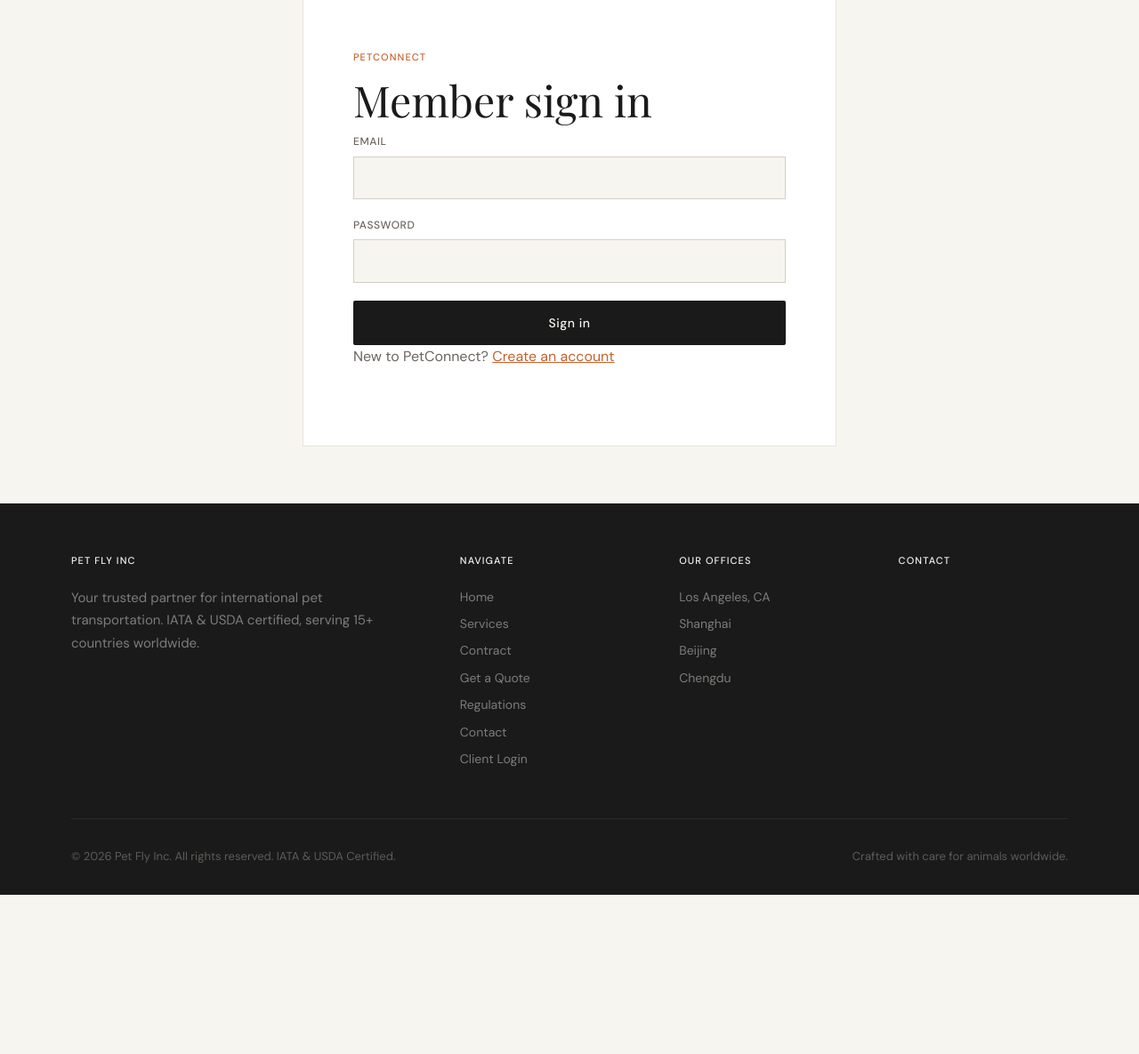
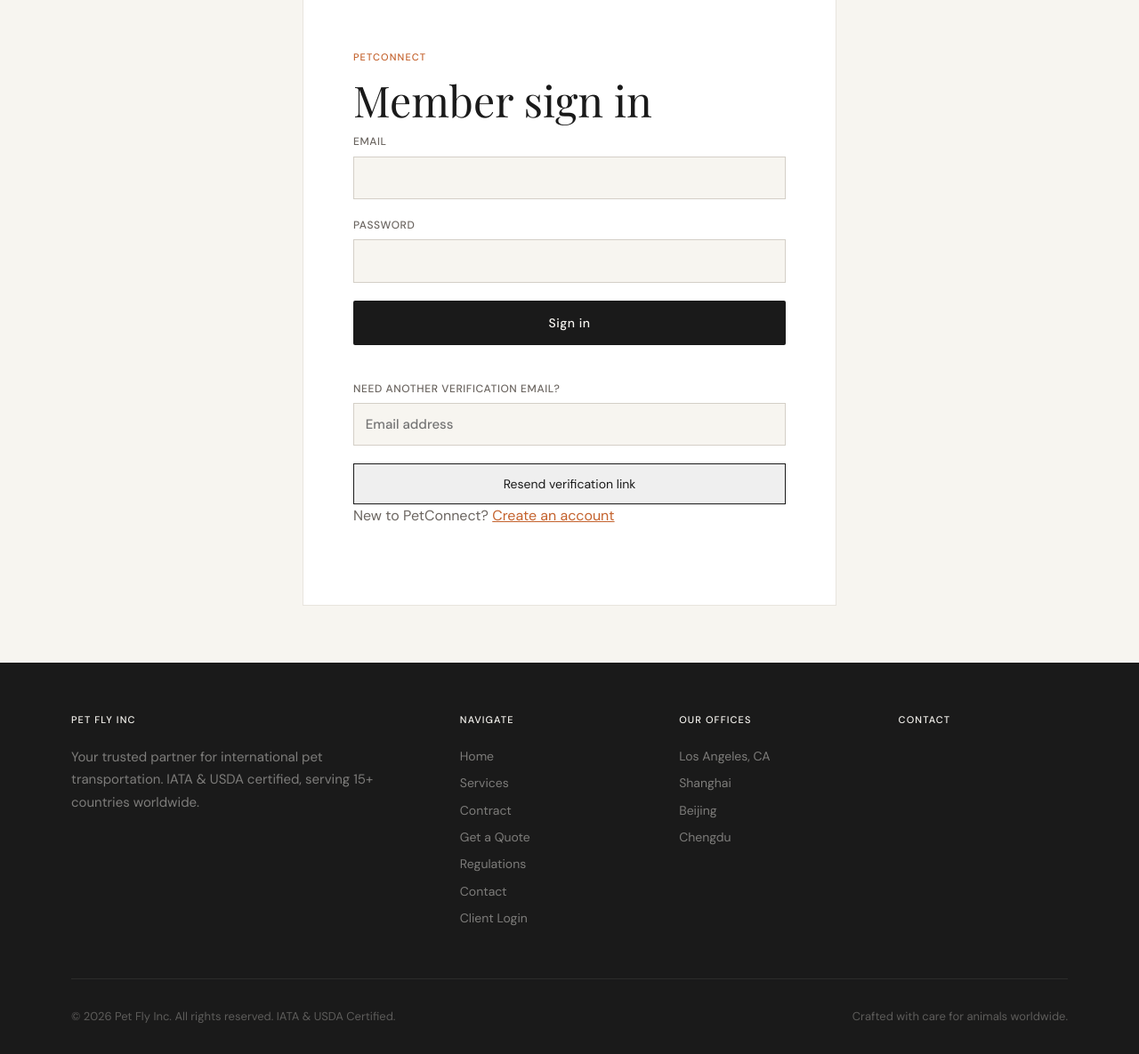
Before and after one commit to Petflyusa/PetFlyInc, a Node project: template views/login.ejs in a window 1280 px wide. Shown: the part 129-1314 px from the top of the page at 89% size. Before the commit the page ends 1135 px from the top, so only its background shows below. Run offline with Node 20 templates, Linux system fonts and the light colour scheme; the template is opened without the code that fills it, so the values that code supplies are empty.

Commit message:
fix: harden PetConnect verification email delivery

```diff
--- a/server.js
+++ b/server.js
@@ -26,7 +26,10 @@ const PORT = process.env.PORT || 3000;
 const smtpConfig = {
   host: process.env.SMTP_HOST || 'smtp.hostinger.com',
   port: parseInt(process.env.SMTP_PORT) || 465,
-  secure: true,
+  secure: (process.env.SMTP_SECURE || 'true') !== 'false',
+  connectionTimeout: 10000,
+  greetingTimeout: 10000,
+  socketTimeout: 20000,
   auth: {
     user: process.env.SMTP_USER || 'info@petflyinc.com',
     pass: process.env.SMTP_PASS || '',
@@ -53,6 +56,11 @@ async function sendEmail(to, subject, htmlContent, attachments = []) {
     console.error('[Email] Failed to send:', err.message);
     return false;
   }
+}
+
+async function sendPetConnectVerificationEmail(email, token) {
+  const verifyUrl = `${process.env.SITE_URL || 'http://localhost:3000'}/verify/${token}`;
+  return sendEmail(email, 'Verify your PetConnect account', `<p>Welcome to PetConnect.</p><p><a href="${verifyUrl}">Verify your email address</a> to activate your account.</p>`);
 }
 
 // ── View engine ─────────────────────────────────────────────────────────────
@@ -367,9 +375,8 @@ app.post('/register', async (req, res) => {
     const postalCode = String(req.body.postal_code || '').trim() || null;
     const coordinates = await geocodeAddress([city, state, postalCode, country]);
     await query('INSERT INTO members (email, password_hash, first_name, last_name, phone, city, state, country, postal_code, latitude, longitude, verify_token, verify_token_expires_at) VALUES (?,?,?,?,?,?,?,?,?,?,?,?,DATE_ADD(NOW(), INTERVAL 48 HOUR))', [email, hash, firstName, lastName, String(req.body.phone || '').trim() || null, city, state, country, postalCode, coordinates && coordinates.latitude || null, coordinates && coordinates.longitude || null, token]);
-    const verifyUrl = `${process.env.SITE_URL || 'http://localhost:3000'}/verify/${token}`;
-    await sendEmail(email, 'Verify your PetConnect account', `<p>Welcome to PetConnect.</p><p><a href="${verifyUrl}">Verify your email address</a> to activate your account.</p>`);
-    res.render('login', { footer: await getFooter(), error: 'Account created. Check your email to verify your account before signing in.' });
+    const sent = await sendPetConnectVerificationEmail(email, token);
+    res.render('login', { footer: await getFooter(), error: sent ? 'Account created. Check your email to verify your account before signing in.' : 'Account created, but the verification email could not be delivered. Use the resend form below or contact Pet Fly Inc.' });
   } catch (err) {
     const message = err && err.code === 'ER_DUP_ENTRY' ? 'That email is already registered.' : 'Unable to create your account right now.';
     console.error('[PetConnect registration]', err);
@@ -387,6 +394,21 @@ app.get('/verify/:token', async (req, res) => {
 
 app.get('/login', async (req, res) => {
   res.render('login', { footer: await getFooter(), error: req.query.verified ? 'Email verified. You can now sign in.' : null });
+});
+
+app.post('/resend-verification', async (req, res) => {
+  const email = String(req.body.email || '').trim().toLowerCase();
+  if (/^\S+@\S+\.\S+$/.test(email)) {
+    try {
+      const members = await query('SELECT id, is_verified FROM members WHERE email=?', [email]);
+      if (members[0] && !members[0].is_verified) {
+        const token = crypto.randomBytes(32).toString('hex');
+        await query('UPDATE members SET verify_token=?, verify_token_expires_at=DATE_ADD(NOW(), INTERVAL 48 HOUR) WHERE id=?', [token, members[0].id]);
+        await sendPetConnectVerificationEmail(email, token);
+      }
+    } catch (err) { console.error('[PetConnect verification resend]', err); }
+  }
+  res.render('login', { footer: await getFooter(), error: 'If an unverified PetConnect account matches that address, a new verification link has been sent.' });
 });
 
 app.post('/login', async (req, res) => {
--- a/views/login.ejs
+++ b/views/login.ejs
@@ -9,6 +9,10 @@
       <label>Password<input type="password" name="password" autocomplete="current-password" required></label>
       <button class="btn-primary" type="submit">Sign in</button>
     </form>
+    <form method="post" action="/resend-verification" class="auth-form" style="margin-top:1.25rem;border-top:1px solid var(--border);padding-top:1.25rem;">
+      <label>Need another verification email?<input type="email" name="email" placeholder="Email address" required></label>
+      <button class="btn-outline-public" type="submit">Resend verification link</button>
+    </form>
     <p class="auth-footer">New to PetConnect? <a href="/register">Create an account</a></p>
   </section>
 </main>
```
Also changed, not shown: test/petconnect.test.js (+2 -0 lines), 1 other file.
